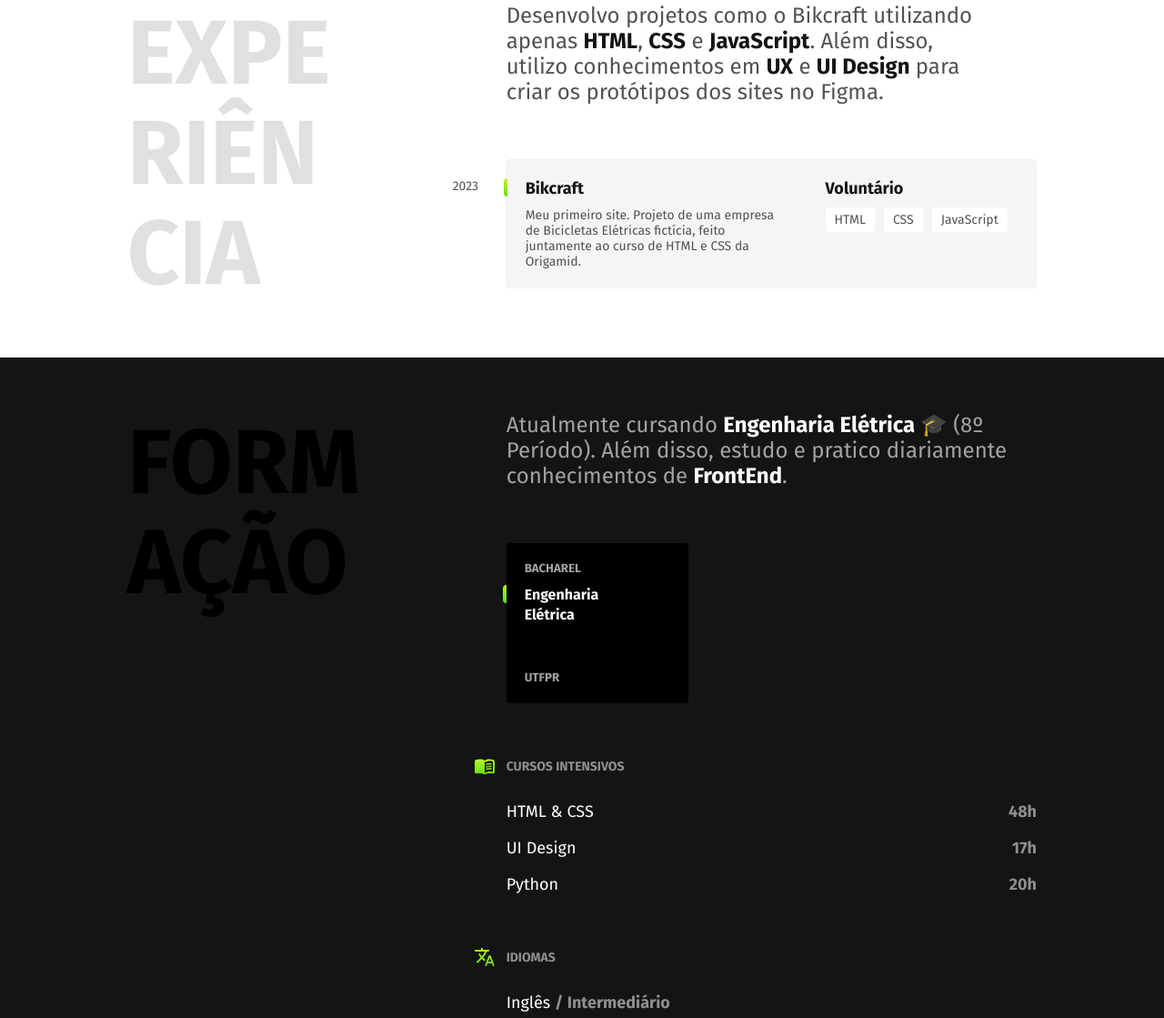
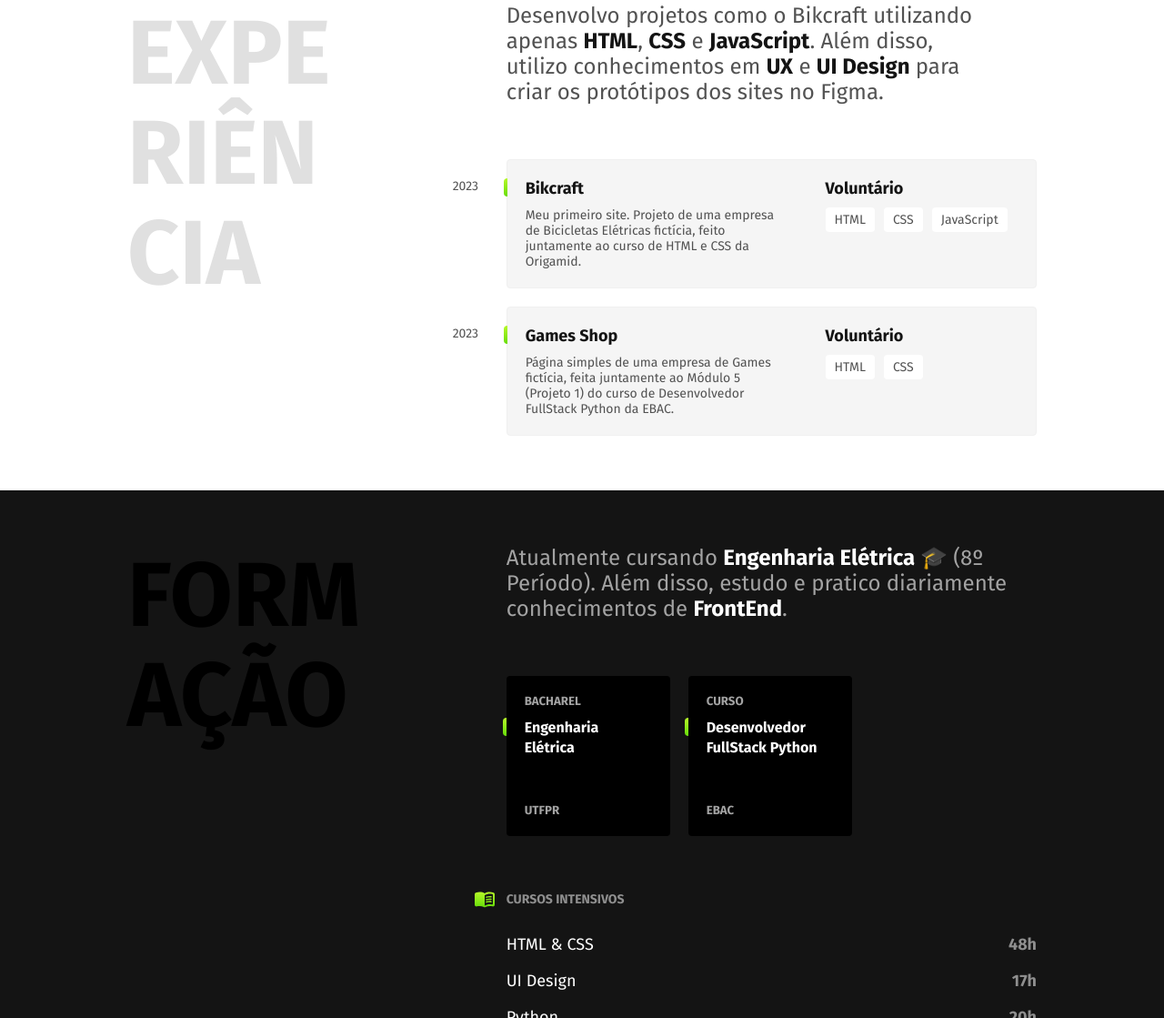
Before and after one commit to JVDourado10/JVDourado10.github.io, a plain HTML site: page index.html in a window 1280 px wide. Shown: the part 575-1694 px from the top of the page at 91% size. Drawn offline with Linux system fonts and the light colour scheme.

Commit message:
Adicionando curso e novo projeto da EBAC

```diff
--- a/css/experiencia.css
+++ b/css/experiencia.css
@@ -14,6 +14,11 @@
   grid-template-columns: 4fr 3fr;
   gap: 10px 48px;
 
+}
+
+.projetos {
+  display: grid;
+  gap: 20px;
 }
 
 .projeto-habilidades {
--- a/css/formacao.css
+++ b/css/formacao.css
@@ -11,7 +11,7 @@
 
 .formacao-superior {
   background: var(--cor-14);
-  max-width: 160px;
+  width: 140px;
   padding: 20px;
   border-radius: 4px;
   margin-top: 60px;
@@ -31,7 +31,7 @@
   margin-bottom: 50px;
   position: relative;
   line-height: 1.39;
-  max-width: 12ch;
+  max-width: 14ch;
 }
 
 #formacao h3 {
@@ -89,6 +89,11 @@
 
 .titulo-idiomas::before {
   background: url(../img/idiomas.svg);
+}
+
+.formacoes {
+  display: flex;
+  gap: 20px;
 }
 
 @media(max-width: 600px) {
--- a/index.html
+++ b/index.html
@@ -37,8 +37,9 @@
       <h3>Experiência</h3>
       <div class="experiencia-conteudo">
         <p>Desenvolvo projetos como o Bikcraft utilizando apenas <span>HTML</span>, <span>CSS</span> e <span>JavaScript</span>. Além disso, utilizo conhecimentos em <span>UX</span> e <span>UI Design</span> para criar os protótipos dos sites no Figma.</p>
+        <div class="projetos">
         <div class="experiencia-projeto">
-          <h4><span>2023</span><a href="https://jvdourado10.github.io/bikraft/">Bikcraft</a></h4>
+          <h4><span>2023</span><a href="https://jvdourado10.github.io/bikraft/" target="_blank">Bikcraft</a></h4>
           <h4>Voluntário</h4>
           <p>Meu primeiro site. Projeto de uma empresa de Bicicletas Elétricas fictícia, feito juntamente ao curso de HTML e CSS da Origamid.</p>
           <div class="projeto-habilidades">
@@ -47,6 +48,16 @@
             <p>JavaScript</p>
           </div>
         </div>
+        <div class="experiencia-projeto">
+          <h4><span>2023</span><a href="https://site-gamesshop-rho-roan.vercel.app/" target="_blank">Games Shop</a></h4>
+          <h4>Voluntário</h4>
+          <p>Página simples de uma empresa de Games fictícia, feita juntamente ao Módulo 5 (Projeto 1) do curso de Desenvolvedor FullStack Python da EBAC.</p>
+          <div class="projeto-habilidades">
+            <p>HTML</p>
+            <p>CSS</p>
+          </div>
+        </div>
+      </div>
       </div>
     </section>
     <section class="formacao-bg" id="formacao">
@@ -54,10 +65,17 @@
         <h3 class="cor-14">Formação</h3>
         <div class="formacao-conteudo">
           <p class="cor-6">Atualmente cursando <span class="cor-0">Engenharia Elétrica 🎓</span> (8º Período). Além disso, estudo e pratico diariamente conhecimentos de <span class="cor-0">FrontEnd</span>.</p>
-          <div class="formacao-superior">
-            <h5 class="cor-6">BACHAREL</h5>
-            <h4 class="cor-0">Engenharia Elétrica</h4>
-            <h5 class="cor-6">UTFPR</h5>
+          <div class="formacoes">
+            <div class="formacao-superior">
+              <h5 class="cor-6">BACHAREL</h5>
+              <h4 class="cor-0">Engenharia Elétrica</h4>
+              <h5 class="cor-6">UTFPR</h5>
+            </div>
+            <div class="formacao-superior">
+              <h5 class="cor-6">CURSO</h5>
+              <h4 class="cor-0">Desenvolvedor FullStack Python</h4>
+              <h5 class="cor-6">EBAC</h5>
+            </div>
           </div>
           <div class="formacao-cursos">
             <h5 class="titulo-cursos cor-7">Cursos Intensivos</h5>
```
